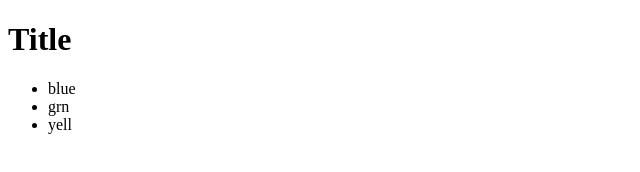
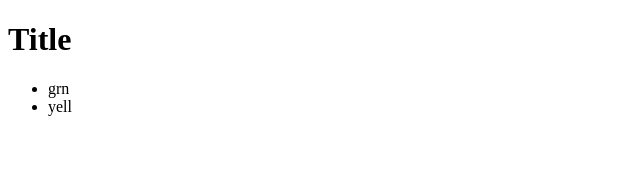
Before and after one commit to H07633R/my-project, a plain HTML site: page index.html in a window 1280 px wide. Shown: the full height of the page, 0-640 px from the left. Drawn offline with Linux system fonts and the light colour scheme.

```diff
--- a/index.html
+++ b/index.html
@@ -8,7 +8,6 @@
 <body>
   <h1>Title</h1>
   <ul>
-    <li>blue</li>
     <li>grn</li>
     <li>yell</li>
   </ul>
```
